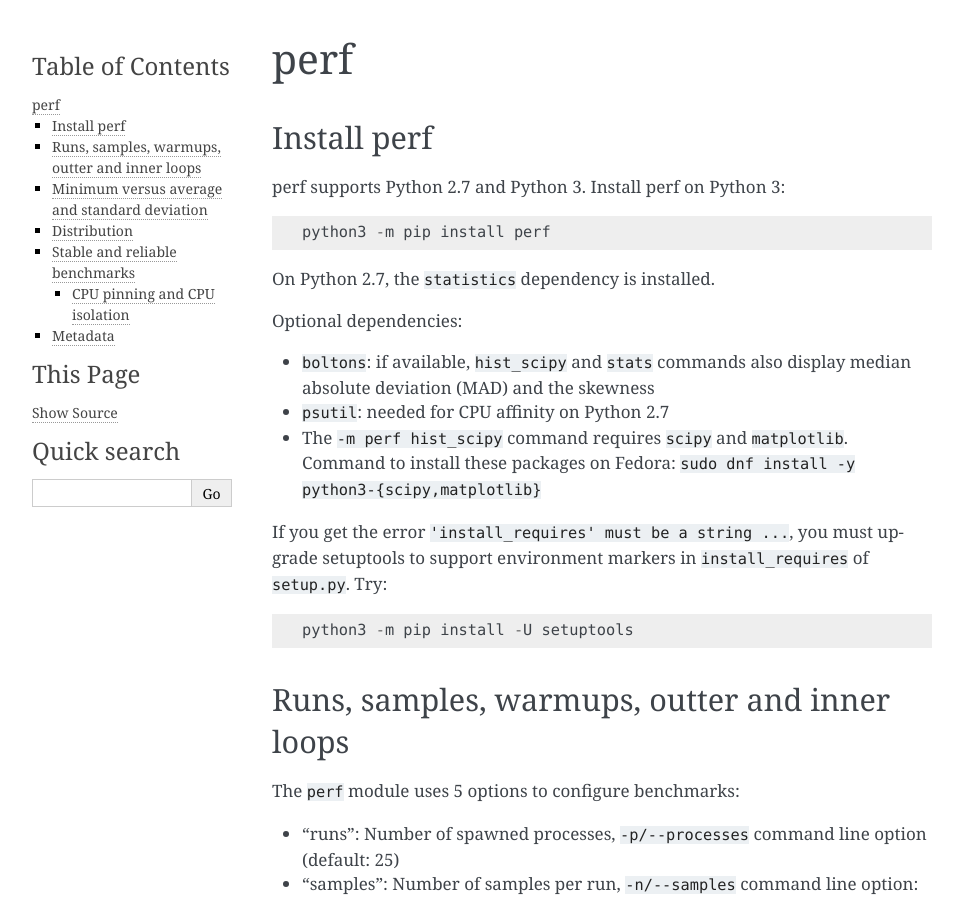
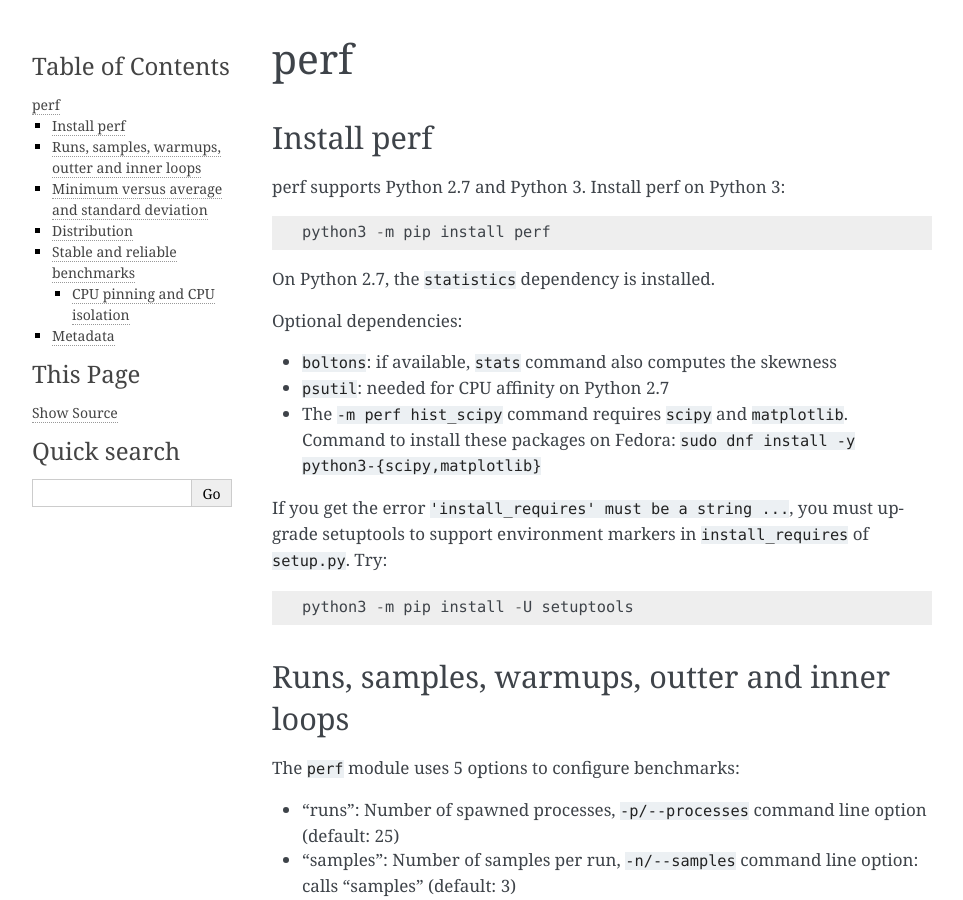
Before and after one commit to psf/pyperf, a Sphinx documentation site: the page built from doc/perf.rst, in a window 1280 px wide and 900 px high. Shown: the whole window, without its empty margins (148-1111 px from the left). Built offline with Sphinx 7.4.7, drawn with Linux system fonts in a browser that asks for light colours.

Commit message:
update doc

```diff
--- a/doc/perf.rst
+++ b/doc/perf.rst
@@ -14,8 +14,7 @@
 
 Optional dependencies:
 
-* ``boltons``: if available, ``hist_scipy`` and ``stats`` commands also
-  display median absolute deviation (MAD) and the skewness
+* ``boltons``: if available, ``stats`` command also computes the skewness
 * ``psutil``: needed for CPU affinity on Python 2.7
 * The ``-m perf hist_scipy`` command requires ``scipy`` and ``matplotlib``.
   Command to install these packages on Fedora:
```
